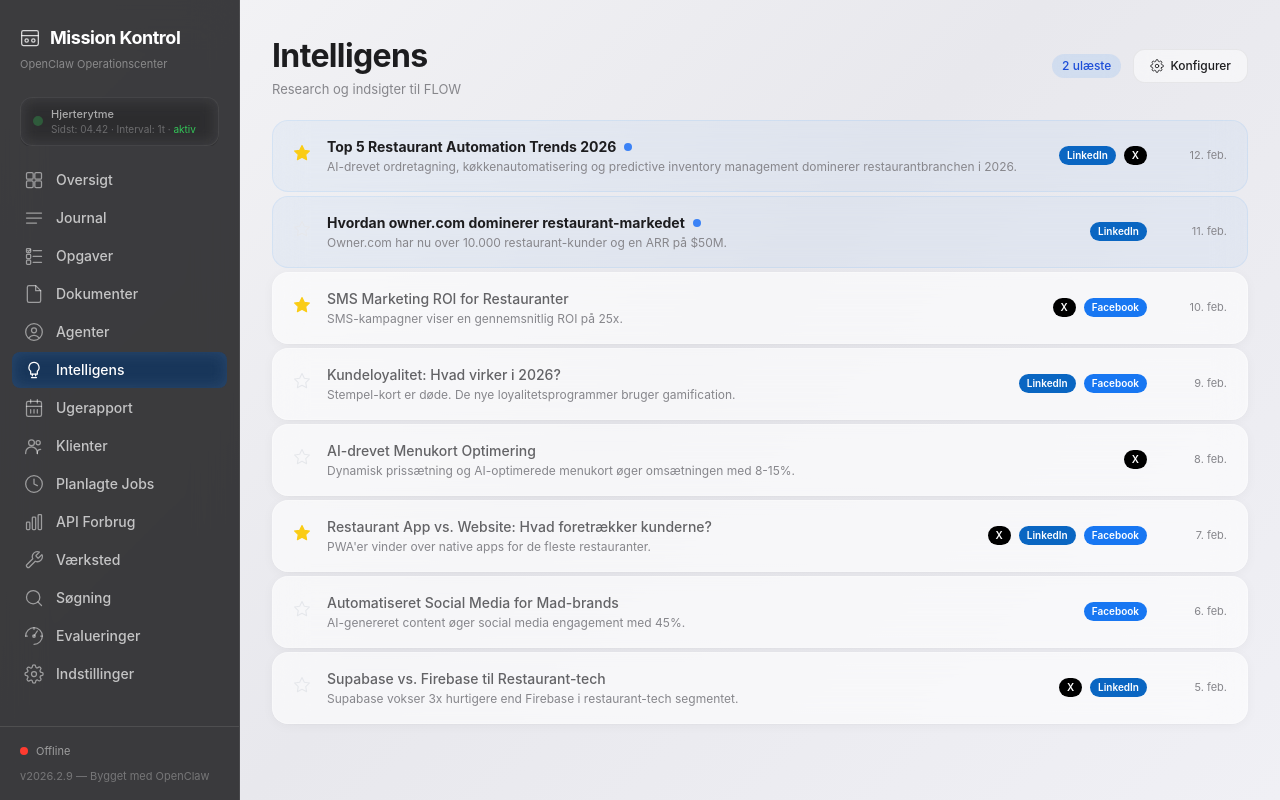
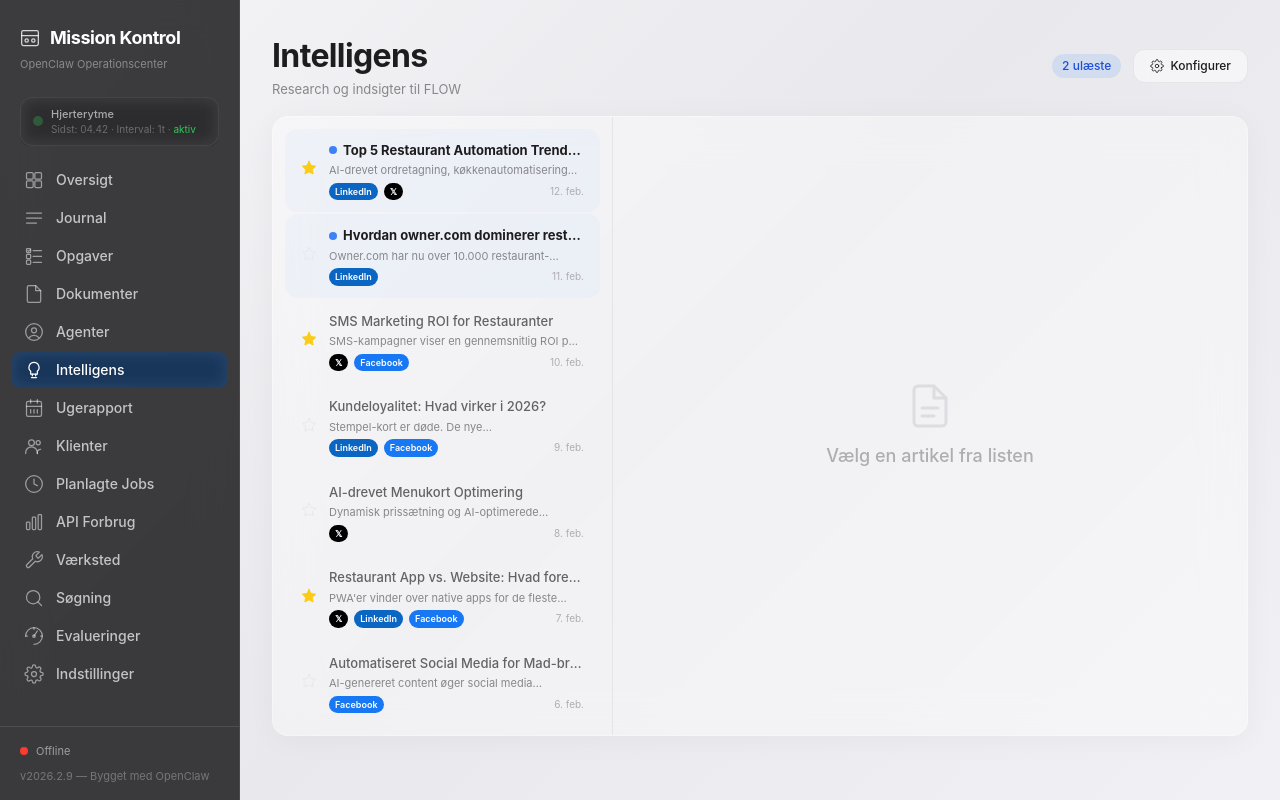
Before and after one commit to MartinSarvio/Mission-Kontrol, a React (Vite) app: page / in a window 1280 px wide. Both pictures are taken after a click on the element "Intelligens". Built offline with nearby package versions, Linux system fonts and the light colour scheme; the HTML template or start-up script is replaced by a standard one.

Commit message:
📬 Intelligens to-kolonne layout + deploy til opgaver

```diff
--- a/src/components/Icon.tsx
+++ b/src/components/Icon.tsx
@@ -178,6 +178,21 @@ const icons: Record<string, (size: number) => JSX.Element> = {
       <polyline points="20 6 9 17 4 12" />
     </svg>
   ),
+  rocket: (s) => (
+    <svg width={s} height={s} viewBox="0 0 24 24" fill="none" stroke="currentColor" strokeWidth="1.5" strokeLinecap="round" strokeLinejoin="round">
+      <path d="M4.5 16.5c-1.5 1.93-2.06 3.5-2.06 3.5s1.57-.56 3.5-2.06" /><path d="M14.95 4.05C11.66 1.96 7.54 2.02 4.78 4.78 2.02 7.54 1.96 11.66 4.05 14.95" /><path d="M9.05 19.95c3.29 2.09 7.41 2.03 10.17-.73 2.76-2.76 2.82-6.88.73-10.17" /><path d="M14.5 9.5l-5 5" /><circle cx="15" cy="9" r="1" fill="currentColor" />
+    </svg>
+  ),
+  'checkmark-circle': (s) => (
+    <svg width={s} height={s} viewBox="0 0 24 24" fill="none" stroke="currentColor" strokeWidth="1.5" strokeLinecap="round" strokeLinejoin="round">
+      <circle cx="12" cy="12" r="10" /><polyline points="16 9 10.5 15 8 12.5" />
+    </svg>
+  ),
+  'arrow-left': (s) => (
+    <svg width={s} height={s} viewBox="0 0 24 24" fill="none" stroke="currentColor" strokeWidth="1.5" strokeLinecap="round" strokeLinejoin="round">
+      <line x1="19" y1="12" x2="5" y2="12" /><polyline points="12 19 5 12 12 5" />
+    </svg>
+  ),
   'control-panel': (s) => (
     <svg width={s} height={s} viewBox="0 0 24 24" fill="none" stroke="currentColor" strokeWidth="1.5" strokeLinecap="round" strokeLinejoin="round">
       <rect x="2" y="3" width="20" height="18" rx="2" /><line x1="2" y1="9" x2="22" y2="9" /><circle cx="8" cy="15" r="2" /><circle cx="16" cy="15" r="2" />
--- a/src/pages/Intelligence.tsx
+++ b/src/pages/Intelligence.tsx
@@ -1,4 +1,4 @@
-import { useState } from 'react'
+import { useState, useEffect, useCallback } from 'react'
 import Icon from '../components/Icon'
 
 interface ResearchItem {
@@ -15,8 +15,19 @@ interface ResearchItem {
   citations: { title: string; url: string; source: string }[]
 }
 
+interface DeployedTask {
+  id: string
+  title: string
+  type: string
+  priority: 'critical' | 'high' | 'normal' | 'low'
+  status: 'queued' | 'active'
+  description: string
+  articleId: string
+  created: string
+}
+
 const sourceConfig = {
-  x: { label: 'X', bg: 'bg-black', text: 'text-white' },
+  x: { label: '𝕏', bg: 'bg-black', text: 'text-white' },
   linkedin: { label: 'LinkedIn', bg: 'bg-[#0A66C2]', text: 'text-white' },
   facebook: { label: 'Facebook', bg: 'bg-[#1877F2]', text: 'text-white' },
 }
@@ -28,7 +39,7 @@ const mockResearch: ResearchItem[] = [
     read: false, starred: true, tags: ['automation', 'AI', 'trends'],
     content: 'Restaurantbranchen gennemgår en massiv digital transformation i 2026. De fem vigtigste trends er:\n\n1. **AI-drevet ordretagning**: Flere og flere restauranter implementerer AI-chatbots og stemmeassistenter.\n\n2. **Køkkenautomatisering**: Robotarme til simple tilberedningsopgaver er nu tilgængelige.\n\n3. **Predictive Inventory Management**: ML-modeller forudsiger madspild med 92% nøjagtighed.\n\n4. **Personaliserede digitale menukort**: Dynamiske menuer der tilpasser sig.\n\n5. **Integreret CRM og loyalitetsprogrammer**: Platforme der kombinerer POS, CRM og marketing.',
     flowRelevance: 'FLOW kan positionere sig som den danske one-stop-shop. Ved at kombinere dynamiske menukort med integreret CRM har FLOW en unik mulighed.',
-    citations: [{ title: 'Restaurant Tech Trends 2026', url: '#', source: 'LinkedIn' }, { title: 'AI Ordering Adoption Rates', url: '#', source: 'X' }],
+    citations: [{ title: 'Restaurant Tech Trends 2026', url: '#', source: 'LinkedIn' }, { title: 'AI Ordering Adoption Rates', url: '#', source: '𝕏' }],
   },
   {
     id: 'r2', subject: 'Hvordan owner.com dominerer restaurant-markedet', sources: ['linkedin'], date: '2026-02-11',
@@ -44,7 +55,7 @@ const mockResearch: ResearchItem[] = [
     read: true, starred: true, tags: ['marketing', 'SMS', 'ROI'],
     content: 'Nye data fra 2026 viser at SMS-marketing forbliver den mest effektive kanal for restauranter.\n\n**Nøgletal**: Åbningsrate: 98%, Konverteringsrate: 15%, ROI: 25x.',
     flowRelevance: 'SMS-marketing bør være en kernefunktion i FLOW.',
-    citations: [{ title: 'Restaurant SMS Marketing Benchmarks', url: '#', source: 'X' }],
+    citations: [{ title: 'Restaurant SMS Marketing Benchmarks', url: '#', source: '𝕏' }],
   },
   {
     id: 'r4', subject: 'Kundeloyalitet: Hvad virker i 2026?', sources: ['linkedin', 'facebook'], date: '2026-02-09',
@@ -60,7 +71,7 @@ const mockResearch: ResearchItem[] = [
     read: true, starred: false, tags: ['AI', 'menu', 'pricing'],
     content: 'Menu engineering har fået et AI-boost i 2026.\n\n**Dynamisk prissætning**: 12% højere omsætning.\n\n**AI-genererede beskrivelser**: Øger salget med op til 20%.',
     flowRelevance: 'AI-menukort optimering kan være en stærk premium-feature for FLOW.',
-    citations: [{ title: 'Dynamic Pricing for Restaurants', url: '#', source: 'X' }],
+    citations: [{ title: 'Dynamic Pricing for Restaurants', url: '#', source: '𝕏' }],
   },
   {
     id: 'r6', subject: 'Restaurant App vs. Website: Hvad foretrækker kunderne?', sources: ['x', 'linkedin', 'facebook'], date: '2026-02-07',
@@ -68,7 +79,7 @@ const mockResearch: ResearchItem[] = [
     read: true, starred: true, tags: ['PWA', 'mobile', 'UX'],
     content: 'Debatten om app vs. website er afgjort.\n\n**PWA vinder**: 73% af restauranter der skiftede fra native app til PWA så øget engagement.',
     flowRelevance: 'FLOW bør bygge alle restaurant-sites som PWA\'er fra start.',
-    citations: [{ title: 'PWA vs Native App for Restaurants', url: '#', source: 'X' }],
+    citations: [{ title: 'PWA vs Native App for Restaurants', url: '#', source: '𝕏' }],
   },
   {
     id: 'r7', subject: 'Automatiseret Social Media for Mad-brands', sources: ['facebook'], date: '2026-02-06',
@@ -84,7 +95,7 @@ const mockResearch: ResearchItem[] = [
     read: true, starred: false, tags: ['tech stack', 'supabase', 'database'],
     content: 'Tech stack valget har en klar vinder.\n\n**Supabase fordele**: PostgreSQL, row-level security, realtime subscriptions, open source.',
     flowRelevance: 'Godt nyt — FLOW bruger allerede Supabase!',
-    citations: [{ title: 'Supabase vs Firebase for SaaS 2026', url: '#', source: 'X' }],
+    citations: [{ title: 'Supabase vs Firebase for SaaS 2026', url: '#', source: '𝕏' }],
   },
 ]
 
@@ -97,40 +108,66 @@ const defaultConfig = {
   active: true,
 }
 
+interface Toast {
+  id: string
+  message: string
+}
+
 export default function Intelligence() {
   const [items, setItems] = useState(mockResearch)
-  const [selectedItem, setSelectedItem] = useState<ResearchItem | null>(null)
+  const [selectedId, setSelectedId] = useState<string | null>(null)
   const [showConfig, setShowConfig] = useState(false)
   const [config, setConfig] = useState(defaultConfig)
   const [newTopic, setNewTopic] = useState('')
+  const [deployedArticles, setDeployedArticles] = useState<Set<string>>(new Set())
+  const [deployedTasks, setDeployedTasks] = useState<DeployedTask[]>([])
+  const [toasts, setToasts] = useState<Toast[]>([])
+  const [isMobile, setIsMobile] = useState(false)
+
+  useEffect(() => {
+    const check = () => setIsMobile(window.innerWidth < 768)
+    check()
+    window.addEventListener('resize', check)
+    return () => window.removeEventListener('resize', check)
+  }, [])
+
+  const selectedItem = items.find(i => i.id === selectedId) || null
+
+  const showToast = useCallback((message: string) => {
+    const id = Date.now().toString()
+    setToasts(prev => [...prev, { id, message }])
+    setTimeout(() => setToasts(prev => prev.filter(t => t.id !== id)), 3000)
+  }, [])
 
   function toggleRead(id: string) { setItems(prev => prev.map(i => i.id === id ? { ...i, read: true } : i)) }
   function toggleStar(id: string, e: React.MouseEvent) { e.stopPropagation(); setItems(prev => prev.map(i => i.id === id ? { ...i, starred: !i.starred } : i)) }
-  function openItem(item: ResearchItem) { toggleRead(item.id); setSelectedItem(item) }
+  function openItem(item: ResearchItem) { toggleRead(item.id); setSelectedId(item.id) }
   function addTopic() { if (newTopic.trim() && !config.topics.includes(newTopic.trim())) { setConfig(prev => ({ ...prev, topics: [...prev.topics, newTopic.trim()] })); setNewTopic('') } }
   function removeTopic(topic: string) { setConfig(prev => ({ ...prev, topics: prev.topics.filter(t => t !== topic) })) }
 
+  function deployArticle(item: ResearchItem) {
+    if (deployedArticles.has(item.id)) return
+    const hasActive = deployedTasks.some(t => t.status === 'active')
+    const task: DeployedTask = {
+      id: `intel-${Date.now()}`,
+      title: `Implementér: ${item.subject}`,
+      type: 'intelligens',
+      priority: 'normal',
+      status: hasActive ? 'queued' : 'active',
+      description: item.flowRelevance,
+      articleId: item.id,
+      created: new Date().toISOString(),
+    }
+    setDeployedTasks(prev => [...prev, task])
+    setDeployedArticles(prev => new Set(prev).add(item.id))
+    showToast(`Opgave oprettet: ${item.subject}`)
+  }
+
   const unreadCount = items.filter(i => !i.read).length
 
-  return (
-    <div className="relative">
-      <div className="flex items-center justify-between mb-1">
-        <div>
-          <h1 className="page-title">Intelligens</h1>
-          <p className="caption">Research og indsigter til FLOW</p>
-        </div>
-        <div className="flex items-center gap-3">
-          {unreadCount > 0 && (
-            <span className="badge text-blue-700" style={{ background: 'rgba(0,122,255,0.1)' }}>{unreadCount} ulæst{unreadCount > 1 ? 'e' : ''}</span>
-          )}
-          <button onClick={() => setShowConfig(!showConfig)} className="btn-secondary text-xs flex items-center gap-1.5">
-            <Icon name="gear" size={14} /> Konfigurer
-          </button>
-        </div>
-      </div>
-
-      {showConfig && (
-        <div className="card mb-6 mt-4" style={{ border: '1px solid rgba(0,122,255,0.15)' }}>
+  // Config panel (shared)
+  const configPanel = showConfig && (
+    <div className="card mb-4" style={{ border: '1px solid rgba(0,122,255,0.15)' }}>
       <h3 className="section-title mb-4">Research Konfiguration</h3>
       <div className="grid grid-cols-2 gap-6">
         <div>
@@ -194,43 +231,54 @@ export default function Intelligence() {
         </div>
       </div>
     </div>
-      )}
+  )
 
-      <div className="mt-5 space-y-1">
+  // Left column: article list
+  const articleList = (
+    <div className="space-y-0.5">
       {items.map(item => (
         <div key={item.id} onClick={() => openItem(item)}
-            className={`flex items-center gap-4 px-5 py-4 rounded-2xl cursor-pointer transition-all duration-150 ${
-              item.read ? 'card' : ''
-            } ${selectedItem?.id === item.id ? 'ring-2 ring-blue-200' : ''}`}
-            style={!item.read ? { backdropFilter: 'blur(16px)', background: 'rgba(0,122,255,0.04)', border: '1px solid rgba(0,122,255,0.08)' } : {}}>
+          className={`flex items-center gap-3 px-4 py-3 cursor-pointer transition-all duration-150 rounded-xl ${
+            selectedId === item.id ? '' : 'hover:bg-white/40'
+          }`}
+          style={selectedId === item.id
+            ? { background: 'rgba(0,122,255,0.08)', border: '1px solid rgba(0,122,255,0.15)' }
+            : !item.read
+              ? { background: 'rgba(0,122,255,0.03)' }
+              : {}
+          }>
           <button onClick={e => toggleStar(item.id, e)}
             className={`flex-shrink-0 transition-colors ${item.starred ? 'text-yellow-400' : 'text-gray-200 hover:text-yellow-300'}`}>
-              <Icon name={item.starred ? 'star-fill' : 'star'} size={18} />
+            <Icon name={item.starred ? 'star-fill' : 'star'} size={16} />
           </button>
           <div className="flex-1 min-w-0">
-              <div className="flex items-center gap-2 mb-0.5">
-                <h3 className={`text-sm truncate ${item.read ? 'font-medium' : 'font-bold'}`} style={{ color: item.read ? '#636366' : '#1d1d1f' }}>{item.subject}</h3>
+            <div className="flex items-center gap-1.5 mb-0.5">
               {!item.read && <span className="w-2 h-2 rounded-full bg-blue-500 flex-shrink-0" />}
+              <h3 className={`text-[13px] truncate ${item.read ? 'font-medium' : 'font-bold'}`} style={{ color: item.read ? '#636366' : '#1d1d1f' }}>{item.subject}</h3>
             </div>
-              <p className="text-xs line-clamp-1" style={{ color: '#86868b' }}>{item.preview}</p>
-            </div>
-            <div className="flex items-center gap-2 flex-shrink-0">
+            <p className="text-[11px] line-clamp-1" style={{ color: '#86868b' }}>{item.preview}</p>
+            <div className="flex items-center gap-1.5 mt-1">
               {item.sources.map(s => (
-                <span key={s} className={`text-[10px] font-semibold px-2 py-0.5 rounded-full ${sourceConfig[s].bg} ${sourceConfig[s].text}`}>{sourceConfig[s].label}</span>
+                <span key={s} className={`text-[9px] font-semibold px-1.5 py-0.5 rounded-full ${sourceConfig[s].bg} ${sourceConfig[s].text}`}>{sourceConfig[s].label}</span>
               ))}
-            </div>
-            <span className="text-[11px] flex-shrink-0 w-16 text-right" style={{ color: '#86868b' }}>
+              <span className="text-[10px] ml-auto" style={{ color: '#aeaeb2' }}>
                 {new Date(item.date).toLocaleDateString('da-DK', { day: 'numeric', month: 'short' })}
               </span>
             </div>
+          </div>
+        </div>
       ))}
     </div>
+  )
 
-      {selectedItem && (
-        <>
-          <div className="fixed inset-0 glass-overlay z-50" onClick={() => setSelectedItem(null)} />
-          <div className="fixed right-0 top-0 h-full w-[520px] glass-panel z-50 overflow-y-auto animate-slide-in">
+  // Right column: article detail
+  const articleDetail = selectedItem ? (
     <div className="p-6">
+      {isMobile && (
+        <button onClick={() => setSelectedId(null)} className="flex items-center gap-1.5 text-sm text-blue-600 mb-4 font-medium">
+          <Icon name="arrow-left" size={16} /> Tilbage til listen
+        </button>
+      )}
       <div className="flex items-start justify-between mb-4">
         <div className="flex-1">
           <h2 className="text-xl font-bold mb-2" style={{ color: '#1d1d1f' }}>{selectedItem.subject}</h2>
@@ -243,9 +291,6 @@ export default function Intelligence() {
             </span>
           </div>
         </div>
-                <button onClick={() => setSelectedItem(null)} className="w-8 h-8 flex items-center justify-center rounded-full" style={{ background: 'rgba(0,0,0,0.04)', color: '#86868b' }}>
-                  <Icon name="xmark" size={14} />
-                </button>
       </div>
 
       <div className="flex flex-wrap gap-1.5 mb-6">
@@ -269,6 +314,22 @@ export default function Intelligence() {
         <p className="text-sm leading-relaxed" style={{ color: '#007AFF' }}>{selectedItem.flowRelevance}</p>
       </div>
 
+      {/* Deploy button */}
+      <div className="mb-6">
+        {deployedArticles.has(selectedItem.id) ? (
+          <button disabled className="inline-flex items-center gap-2 px-5 py-2.5 rounded-full text-sm font-semibold transition-all"
+            style={{ background: 'rgba(52,199,89,0.1)', color: '#34C759', cursor: 'default' }}>
+            <Icon name="checkmark-circle" size={18} /> Deployed
+          </button>
+        ) : (
+          <button onClick={() => deployArticle(selectedItem)}
+            className="inline-flex items-center gap-2 px-5 py-2.5 rounded-full text-sm font-semibold text-white transition-all hover:opacity-90 active:scale-95"
+            style={{ background: '#007AFF' }}>
+            <Icon name="rocket" size={18} /> Deploy til opgave
+          </button>
+        )}
+      </div>
+
       <div>
         <h4 className="text-xs font-semibold uppercase tracking-wider mb-3" style={{ color: '#86868b' }}>Kilder</h4>
         <div className="space-y-2">
@@ -281,9 +342,82 @@ export default function Intelligence() {
         </div>
       </div>
     </div>
+  ) : (
+    <div className="flex items-center justify-center h-full">
+      <div className="text-center" style={{ color: '#aeaeb2' }}>
+        <Icon name="doc-text" size={48} className="mx-auto mb-3 opacity-30" />
+        <p className="text-lg font-medium">Vælg en artikel fra listen</p>
       </div>
-        </>
+    </div>
+  )
+
+  return (
+    <div className="relative h-full">
+      {/* Header */}
+      <div className="flex items-center justify-between mb-1">
+        <div>
+          <h1 className="page-title">Intelligens</h1>
+          <p className="caption">Research og indsigter til FLOW</p>
+        </div>
+        <div className="flex items-center gap-3">
+          {unreadCount > 0 && (
+            <span className="badge text-blue-700" style={{ background: 'rgba(0,122,255,0.1)' }}>{unreadCount} ulæst{unreadCount > 1 ? 'e' : ''}</span>
           )}
+          <button onClick={() => setShowConfig(!showConfig)} className="btn-secondary text-xs flex items-center gap-1.5">
+            <Icon name="gear" size={14} /> Konfigurer
+          </button>
+        </div>
+      </div>
+
+      {configPanel}
+
+      {/* Two-column layout */}
+      {isMobile ? (
+        // Mobile: single column with back nav
+        <div className="mt-4">
+          {selectedId ? articleDetail : articleList}
+        </div>
+      ) : (
+        <div className="mt-4 flex gap-0 rounded-2xl overflow-hidden" style={{
+          height: 'calc(100vh - 180px)',
+          background: 'rgba(255,255,255,0.4)',
+          backdropFilter: 'blur(20px)',
+          border: '1px solid rgba(255,255,255,0.3)',
+          boxShadow: '0 4px 30px rgba(0,0,0,0.04)',
+        }}>
+          {/* Left: article list */}
+          <div className="w-[340px] flex-shrink-0 overflow-y-auto" style={{
+            borderRight: '1px solid rgba(0,0,0,0.06)',
+          }}>
+            <div className="p-3">
+              {articleList}
+            </div>
+          </div>
+          {/* Right: article detail */}
+          <div className="flex-1 overflow-y-auto">
+            {articleDetail}
+          </div>
+        </div>
+      )}
+
+      {/* Toast notifications */}
+      <div className="fixed top-4 right-4 z-[100] flex flex-col gap-2">
+        {toasts.map(toast => (
+          <div key={toast.id} className="animate-slide-in rounded-2xl px-5 py-3 text-sm font-medium shadow-lg"
+            style={{
+              background: 'rgba(255,255,255,0.85)',
+              backdropFilter: 'blur(20px)',
+              border: '1px solid rgba(255,255,255,0.5)',
+              color: '#1d1d1f',
+              boxShadow: '0 8px 32px rgba(0,0,0,0.12)',
+            }}>
+            <div className="flex items-center gap-2">
+              <Icon name="checkmark-circle" size={18} className="text-green-500" />
+              <span>Opgave oprettet: {toast.message.replace('Opgave oprettet: ', '')}</span>
+            </div>
+          </div>
+        ))}
+      </div>
     </div>
   )
 }
```
Lines whose indentation alone changed are shown as unchanged.
